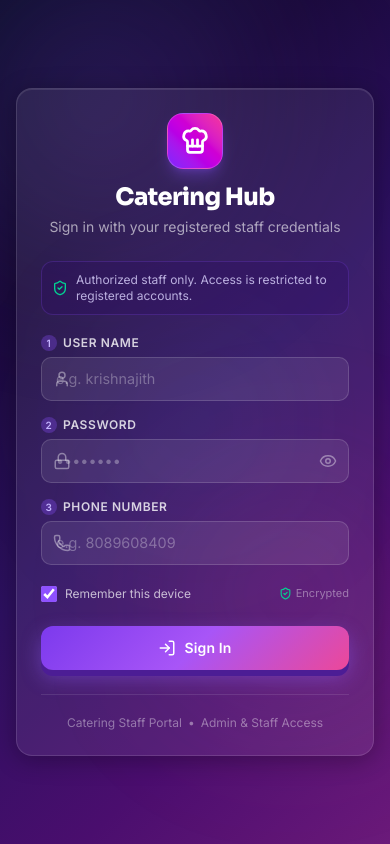
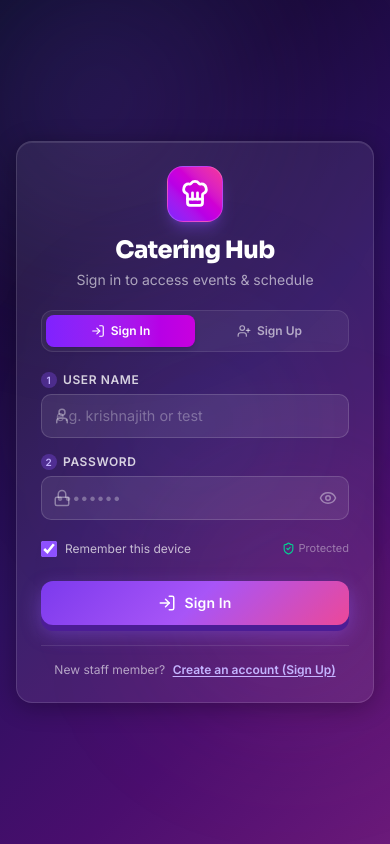
Before and after one commit to Krishnajith041/schedule_app, a React (Vite) app: page /#/login in a window 390 px wide. Built offline with nearby package versions, Linux system fonts and the light colour scheme.

Commit message:
feat: add Sign In & Sign Up tabs, remove phone number from Sign In, and add dynamic cloud fallback for accounts

```diff
--- a/src/app/lib/cloudSync.ts
+++ b/src/app/lib/cloudSync.ts
@@ -30,13 +30,16 @@ export function getInitialCloudConfig(): CloudSyncConfig {
 
   // 1. Check if team invite link parameters exist in URL (e.g. ?syncUrl=...&ws=...)
   try {
-    let search = window.location.search;
-    if (!search && window.location.hash.includes('?')) {
-      search = '?' + window.location.hash.split('?')[1];
+    const currentUrl = new URL(window.location.href);
+    let syncUrlParam = currentUrl.searchParams.get('syncUrl');
+    let wsParam = currentUrl.searchParams.get('ws');
+
+    if (!syncUrlParam && window.location.hash.includes('?')) {
+      const hashQuery = window.location.hash.substring(window.location.hash.indexOf('?') + 1);
+      const hashParams = new URLSearchParams(hashQuery);
+      syncUrlParam = hashParams.get('syncUrl');
+      wsParam = wsParam || hashParams.get('ws');
     }
-    const params = new URLSearchParams(search);
-    const syncUrlParam = params.get('syncUrl');
-    const wsParam = params.get('ws');
 
     if (syncUrlParam || wsParam) {
       const urlConfig: CloudSyncConfig = {
--- a/src/app/pages/LoginPage.tsx
+++ b/src/app/pages/LoginPage.tsx
@@ -7,6 +7,7 @@ import {
   Eye,
   EyeOff,
   LogIn,
+  UserPlus,
   AlertCircle,
   ShieldCheck,
   CheckCircle2,
@@ -18,9 +19,11 @@ import { GlassCard } from '../components/GlassCard';
 import { Button3D } from '../components/Button3D';
 
 export function LoginPage() {
-  const { login, isAuthenticated } = useAuth();
+  const { login, signup, isAuthenticated } = useAuth();
   const navigate = useNavigate();
   const location = useLocation();
+
+  const [mode, setMode] = useState<'signin' | 'signup'>('signin');
 
   const [username, setUsername] = useState('');
   const [password, setPassword] = useState('');
@@ -35,7 +38,7 @@ export function LoginPage() {
     general?: string;
   }>({});
   const [isSubmitting, setIsSubmitting] = useState(false);
-  const [loginSuccess, setLoginSuccess] = useState(false);
+  const [authSuccess, setAuthSuccess] = useState(false);
 
   // If already logged in, redirect to intended page or home
   useEffect(() => {
@@ -45,6 +48,11 @@ export function LoginPage() {
       navigate(destination, { replace: true });
     }
   }, [isAuthenticated, isSubmitting, location.state, navigate]);
+
+  const switchMode = (newMode: 'signin' | 'signup') => {
+    setMode(newMode);
+    setErrors({});
+  };
 
   const validate = () => {
     const newErrors: typeof errors = {};
@@ -64,20 +72,22 @@ export function LoginPage() {
       newErrors.password = 'Password must be at least 6 characters';
     }
 
-    // 3. Phone Number validation
+    // 3. Phone Number validation (ONLY for Sign Up)
+    if (mode === 'signup') {
       const cleanPhone = phoneNumber.replace(/[\s\-()]/g, '');
       const phoneDigits = cleanPhone.replace(/^\+/, '');
       if (!phoneNumber.trim()) {
-      newErrors.phoneNumber = 'Phone number is required';
+        newErrors.phoneNumber = 'Phone number is required for new registration';
       } else if (!/^\+?[0-9]{7,15}$/.test(cleanPhone) || phoneDigits.length < 7) {
         newErrors.phoneNumber = 'Enter a valid phone number (at least 7 digits)';
+      }
     }
 
     setErrors(newErrors);
     return Object.keys(newErrors).length === 0;
   };
 
-  const handleSubmit = (e: FormEvent) => {
+  const handleSubmit = async (e: FormEvent) => {
     e.preventDefault();
     setErrors({});
 
@@ -87,31 +97,58 @@ export function LoginPage() {
 
     setIsSubmitting(true);
 
-    setTimeout(() => {
-      const result = login({
+    try {
+      if (mode === 'signin') {
+        const result = await login({
           username,
-        phoneNumber,
           password,
         });
 
         if (result.success) {
-        setLoginSuccess(true);
+          setAuthSuccess(true);
           setTimeout(() => {
             const destination =
               (location.state as { from?: { pathname?: string } })?.from?.pathname || '/';
             navigate(destination, { replace: true });
-        }, 500);
+          }, 450);
         } else {
           setIsSubmitting(false);
           if (result.reason === 'not_found') {
             setErrors({ general: result.message });
           } else if (result.reason === 'wrong_password') {
             setErrors({ password: result.message });
-        } else if (result.reason === 'wrong_phone') {
-          setErrors({ phoneNumber: result.message });
+          } else {
+            setErrors({ general: result.message });
           }
         }
+      } else {
+        // Sign Up
+        const result = await signup({
+          username,
+          password,
+          phoneNumber,
+        });
+
+        if (result.success) {
+          setAuthSuccess(true);
+          setTimeout(() => {
+            const destination =
+              (location.state as { from?: { pathname?: string } })?.from?.pathname || '/';
+            navigate(destination, { replace: true });
           }, 450);
+        } else {
+          setIsSubmitting(false);
+          if (result.reason === 'user_exists') {
+            setErrors({ username: result.message });
+          } else {
+            setErrors({ general: result.message });
+          }
+        }
+      }
+    } catch {
+      setIsSubmitting(false);
+      setErrors({ general: 'An unexpected error occurred. Please try again.' });
+    }
   };
 
   return (
@@ -121,11 +158,11 @@ export function LoginPage() {
       <div className="glow-orb glow-orb-2" aria-hidden />
       <div className="glow-orb glow-orb-3" aria-hidden />
 
-      {/* Main Login Card */}
+      {/* Main Auth Card */}
       <div className="relative z-10 w-full max-w-md my-8 animate-fade-in-up">
         <GlassCard className="p-6 sm:p-8 border border-white/15 shadow-2xl backdrop-blur-xl">
           {/* Header & Logo */}
-          <div className="text-center mb-6">
+          <div className="text-center mb-5">
             <div className="inline-flex items-center justify-center w-14 h-14 rounded-2xl bg-gradient-to-tr from-violet-600 via-fuchsia-600 to-pink-500 text-white shadow-lg shadow-violet-500/30 mb-3 border border-white/20">
               <ChefHat size={30} strokeWidth={2.2} />
             </div>
@@ -133,21 +170,56 @@ export function LoginPage() {
               Catering Hub
             </h1>
             <p className="text-sm text-white/60 mt-1">
-              Sign in with your registered staff credentials
+              {mode === 'signin'
+                ? 'Sign in to access events & schedule'
+                : 'Create an account to join the catering staff'}
             </p>
           </div>
 
-          {/* Registered access notice */}
-          <div className="mb-5 flex items-center gap-2 p-2.5 rounded-xl bg-violet-950/30 border border-violet-500/20 text-xs text-violet-200/80">
-            <ShieldCheck size={16} className="text-emerald-400 flex-shrink-0" />
-            <span>Authorized staff only. Access is restricted to registered accounts.</span>
+          {/* Mode Switcher Tabs */}
+          <div className="flex rounded-xl bg-white/5 p-1 mb-5 border border-white/10">
+            <button
+              type="button"
+              onClick={() => switchMode('signin')}
+              className={`flex-1 py-2 text-xs font-semibold rounded-lg transition-all flex items-center justify-center gap-1.5 cursor-pointer ${
+                mode === 'signin'
+                  ? 'bg-gradient-to-r from-violet-600 to-fuchsia-600 text-white shadow-md'
+                  : 'text-white/60 hover:text-white'
+              }`}
+            >
+              <LogIn size={14} />
+              <span>Sign In</span>
+            </button>
+            <button
+              type="button"
+              onClick={() => switchMode('signup')}
+              className={`flex-1 py-2 text-xs font-semibold rounded-lg transition-all flex items-center justify-center gap-1.5 cursor-pointer ${
+                mode === 'signup'
+                  ? 'bg-gradient-to-r from-violet-600 to-fuchsia-600 text-white shadow-md'
+                  : 'text-white/60 hover:text-white'
+              }`}
+            >
+              <UserPlus size={14} />
+              <span>Sign Up</span>
+            </button>
           </div>
 
           {/* General Error Banner */}
           {errors.general && (
-            <div className="mb-4 p-3 rounded-lg bg-red-500/15 border border-red-500/30 flex items-center gap-2.5 text-red-200 text-xs animate-fade-in">
-              <AlertCircle size={16} className="text-red-400 flex-shrink-0" />
+            <div className="mb-4 p-3 rounded-lg bg-red-500/15 border border-red-500/30 flex items-start gap-2.5 text-red-200 text-xs animate-fade-in">
+              <AlertCircle size={16} className="text-red-400 flex-shrink-0 mt-0.5" />
+              <div className="flex-1">
                 <span>{errors.general}</span>
+                {mode === 'signin' && (
+                  <button
+                    type="button"
+                    onClick={() => switchMode('signup')}
+                    className="block text-violet-300 hover:text-white font-semibold underline underline-offset-2 mt-1 cursor-pointer"
+                  >
+                    Tap here to Sign Up instead
+                  </button>
+                )}
+              </div>
             </div>
           )}
 
@@ -157,7 +229,7 @@ export function LoginPage() {
             <div>
               <div className="flex items-center justify-between mb-1.5">
                 <label
-                  htmlFor="login-username"
+                  htmlFor="auth-username"
                   className="text-xs font-semibold uppercase tracking-wider text-white/80 flex items-center gap-1.5"
                 >
                   <span className="flex items-center justify-center w-4 h-4 rounded-full bg-violet-500/30 text-violet-300 text-[10px] font-bold">
@@ -181,7 +253,7 @@ export function LoginPage() {
                   <User size={18} />
                 </div>
                 <input
-                  id="login-username"
+                  id="auth-username"
                   type="text"
                   autoComplete="username"
                   value={username}
@@ -191,7 +263,7 @@ export function LoginPage() {
                       setErrors((prev) => ({ ...prev, username: undefined, general: undefined }));
                     }
                   }}
-                  placeholder="e.g. krishnajith"
+                  placeholder={mode === 'signin' ? 'e.g. krishnajith or test' : 'Choose a username (min 3 chars)'}
                   className={`glass-input pl-10 pr-3 ${
                     errors.username ? 'border-red-500/60 focus:border-red-400' : ''
                   }`}
@@ -210,7 +282,7 @@ export function LoginPage() {
             <div>
               <div className="flex items-center justify-between mb-1.5">
                 <label
-                  htmlFor="login-password"
+                  htmlFor="auth-password"
                   className="text-xs font-semibold uppercase tracking-wider text-white/80 flex items-center gap-1.5"
                 >
                   <span className="flex items-center justify-center w-4 h-4 rounded-full bg-violet-500/30 text-violet-300 text-[10px] font-bold">
@@ -224,9 +296,9 @@ export function LoginPage() {
                   <Lock size={18} />
                 </div>
                 <input
-                  id="login-password"
+                  id="auth-password"
                   type={showPassword ? 'text' : 'password'}
-                  autoComplete="current-password"
+                  autoComplete={mode === 'signin' ? 'current-password' : 'new-password'}
                   value={password}
                   onChange={(e) => {
                     setPassword(e.target.value);
@@ -256,11 +328,12 @@ export function LoginPage() {
               )}
             </div>
 
-            {/* 3. Phone Number */}
-            <div>
+            {/* 3. Phone Number (ONLY shown for Sign Up) */}
+            {mode === 'signup' && (
+              <div className="animate-fade-in-up">
                 <div className="flex items-center justify-between mb-1.5">
                   <label
-                  htmlFor="login-phone"
+                    htmlFor="auth-phone"
                     className="text-xs font-semibold uppercase tracking-wider text-white/80 flex items-center gap-1.5"
                   >
                     <span className="flex items-center justify-center w-4 h-4 rounded-full bg-violet-500/30 text-violet-300 text-[10px] font-bold">
@@ -274,7 +347,7 @@ export function LoginPage() {
                     <Phone size={18} />
                   </div>
                   <input
-                  id="login-phone"
+                    id="auth-phone"
                     type="tel"
                     autoComplete="tel"
                     value={phoneNumber}
@@ -290,12 +363,17 @@ export function LoginPage() {
                     aria-describedby={errors.phoneNumber ? 'phone-error' : undefined}
                   />
                 </div>
-              {errors.phoneNumber && (
+                {errors.phoneNumber ? (
                   <p id="phone-error" className="text-red-300 text-xs mt-1.5 flex items-center gap-1">
                     <AlertCircle size={12} /> {errors.phoneNumber}
                   </p>
+                ) : (
+                  <p className="text-[11px] text-white/40 mt-1">
+                    Used for staff identification in the schedule
+                  </p>
                 )}
               </div>
+            )}
 
             {/* Remember Me */}
             <div className="flex items-center justify-between pt-1">
@@ -311,7 +389,7 @@ export function LoginPage() {
 
               <span className="text-[11px] text-white/40 flex items-center gap-1">
                 <ShieldCheck size={13} className="text-emerald-400" />
-                <span>Encrypted</span>
+                <span>Protected</span>
               </span>
             </div>
 
@@ -320,36 +398,59 @@ export function LoginPage() {
               <Button3D
                 variant="primary"
                 type="submit"
-                disabled={isSubmitting || loginSuccess}
+                disabled={isSubmitting || authSuccess}
                 className="w-full justify-center text-sm font-semibold py-3 gap-2"
               >
-                {loginSuccess ? (
+                {authSuccess ? (
                   <>
                     <CheckCircle2 size={18} className="text-emerald-300 animate-bounce" />
-                    <span>Signing in...</span>
+                    <span>{mode === 'signin' ? 'Signing in...' : 'Account created! Signing in...'}</span>
                   </>
                 ) : isSubmitting ? (
                   <>
                     <span className="w-4 h-4 border-2 border-white/30 border-t-white rounded-full animate-spin" />
-                    <span>Verifying details...</span>
+                    <span>{mode === 'signin' ? 'Verifying...' : 'Registering...'}</span>
+                  </>
+                ) : mode === 'signin' ? (
+                  <>
+                    <LogIn size={18} />
+                    <span>Sign In</span>
                   </>
                 ) : (
                   <>
-                    <LogIn size={18} />
-                    <span>Sign In</span>
+                    <UserPlus size={18} />
+                    <span>Create Account (Sign Up)</span>
                   </>
                 )}
               </Button3D>
             </div>
           </form>
 
-          {/* Footer note */}
-          <div className="mt-6 pt-5 border-t border-white/10 text-center">
-            <p className="text-xs text-white/40 flex items-center justify-center gap-1.5">
-              <span>Catering Staff Portal</span>
-              <span>•</span>
-              <span>Admin & Staff Access</span>
+          {/* Toggle between Sign In and Sign Up */}
+          <div className="mt-5 pt-4 border-t border-white/10 text-center text-xs text-white/60">
+            {mode === 'signin' ? (
+              <p>
+                New staff member?{' '}
+                <button
+                  type="button"
+                  onClick={() => switchMode('signup')}
+                  className="text-violet-300 hover:text-white font-semibold underline underline-offset-2 ml-1 cursor-pointer"
+                >
+                  Create an account (Sign Up)
+                </button>
               </p>
+            ) : (
+              <p>
+                Already have an account?{' '}
+                <button
+                  type="button"
+                  onClick={() => switchMode('signin')}
+                  className="text-violet-300 hover:text-white font-semibold underline underline-offset-2 ml-1 cursor-pointer"
+                >
+                  Sign In here
+                </button>
+              </p>
+            )}
           </div>
         </GlassCard>
       </div>
--- a/src/app/state/AuthContext.ts
+++ b/src/app/state/AuthContext.ts
@@ -20,16 +20,26 @@ export interface AuthUser {
 
 export type LoginResult =
   | { success: true }
-  | { success: false; reason: 'not_found' | 'wrong_password' | 'wrong_phone'; message: string };
+  | {
+      success: false;
+      reason: 'not_found' | 'wrong_password' | 'wrong_phone' | 'user_exists' | 'invalid_input';
+      message: string;
+    };
 
 export interface AuthContextValue {
   user: AuthUser | null;
   isAuthenticated: boolean;
-  login: (credentials: { username: string; phoneNumber: string; password: string }) => LoginResult;
+  login: (credentials: { username: string; password: string }) => Promise<LoginResult>;
+  signup: (data: { username: string; password: string; phoneNumber: string }) => Promise<LoginResult>;
   logout: () => void;
   // User Registry Management (Admin functions)
   allUsers: RegisteredUser[];
-  addUser: (newUser: { username: string; phoneNumber: string; password: string; role: UserRole }) => { success: boolean; error?: string };
+  addUser: (newUser: {
+    username: string;
+    phoneNumber: string;
+    password: string;
+    role: UserRole;
+  }) => { success: boolean; error?: string };
   updateUserRole: (username: string, role: UserRole) => void;
   deleteUser: (username: string) => { success: boolean; error?: string };
 }
--- a/src/app/state/AuthProvider.tsx
+++ b/src/app/state/AuthProvider.tsx
@@ -139,26 +139,58 @@ export function AuthProvider({ children }: { children: ReactNode }) {
   }, []);
 
   const login = useCallback(
-    (credentials: {
+    async (credentials: {
       username: string;
-      phoneNumber: string;
       password: string;
-    }): LoginResult => {
+    }): Promise<LoginResult> => {
       const trimmedUser = credentials.username.trim();
       const trimmedPass = credentials.password;
-      const cleanPhone = normalizePhone(credentials.phoneNumber);
 
-      const users = loadLocalUsers();
-      const found = users.find(
+      if (!trimmedUser) {
+        return { success: false, reason: 'invalid_input', message: 'User name is required.' };
+      }
+      if (!trimmedPass) {
+        return { success: false, reason: 'invalid_input', message: 'Password is required.' };
+      }
+
+      let users = loadLocalUsers();
+      let found = users.find(
         u => u.username.toLowerCase() === trimmedUser.toLowerCase()
       );
+
+      // If user not found in local storage, check if cloud sync has it
+      if (!found) {
+        const cloudConfig = getInitialCloudConfig();
+        if (cloudConfig.enabled && cloudConfig.firebaseUrl) {
+          try {
+            const remoteUsers = await fetchUsersFromCloud(cloudConfig);
+            if (Array.isArray(remoteUsers) && remoteUsers.length > 0) {
+              const mergedMap = new Map<string, RegisteredUser>();
+              mergedMap.set(ROOT_ADMIN.username.toLowerCase(), ROOT_ADMIN);
+              users.forEach(u => mergedMap.set(u.username.toLowerCase(), u));
+              (remoteUsers as RegisteredUser[]).forEach(u => {
+                if (u && u.username) {
+                  mergedMap.set(u.username.toLowerCase(), u);
+                }
+              });
+              users = Array.from(mergedMap.values());
+              saveLocalUsers(users);
+              setAllUsers(users);
+              found = users.find(
+                u => u.username.toLowerCase() === trimmedUser.toLowerCase()
+              );
+            }
+          } catch {
+            // ignore network issues during fallback
+          }
+        }
+      }
 
       if (!found) {
         return {
           success: false,
           reason: 'not_found',
-          message:
-            'No registered account found with this username. Only registered staff can access Catering Hub. Contact admin.',
+          message: `No registered account found with username "${trimmedUser}". Please check spelling, or tap Sign Up above to register a new account.`,
         };
       }
 
@@ -172,20 +204,10 @@ export function AuthProvider({ children }: { children: ReactNode }) {
         };
       }
 
-      // Check phone number digits
-      const registeredPhone = normalizePhone(found.phoneNumber);
-      if (registeredPhone !== cleanPhone) {
-        return {
-          success: false,
-          reason: 'wrong_phone',
-          message: 'Phone number does not match registered account.',
-        };
-      }
-
       // Successful login
       const now = new Date().toISOString();
       const updatedUsers = users.map(u =>
-        u.username.toLowerCase() === found.username.toLowerCase()
+        u.username.toLowerCase() === found!.username.toLowerCase()
           ? { ...u, lastLoginAt: now }
           : u
       );
@@ -201,6 +223,109 @@ export function AuthProvider({ children }: { children: ReactNode }) {
         username: found.username,
         phoneNumber: found.phoneNumber,
         role: found.role,
+        loginTime: now,
+      };
+
+      setUser(authUser);
+      try {
+        localStorage.setItem(STORAGE_AUTH_KEY, JSON.stringify(authUser));
+      } catch {
+        // Storage quota
+      }
+
+      return { success: true };
+    },
+    []
+  );
+
+  const signup = useCallback(
+    async (data: {
+      username: string;
+      password: string;
+      phoneNumber: string;
+    }): Promise<LoginResult> => {
+      const trimmedUser = data.username.trim();
+      const trimmedPass = data.password;
+      const cleanPhone = normalizePhone(data.phoneNumber);
+
+      if (!trimmedUser || trimmedUser.length < 3) {
+        return {
+          success: false,
+          reason: 'invalid_input',
+          message: 'User name must be at least 3 characters.',
+        };
+      }
+      if (!trimmedPass || trimmedPass.length < 6) {
+        return {
+          success: false,
+          reason: 'invalid_input',
+          message: 'Password must be at least 6 characters.',
+        };
+      }
+      if (!cleanPhone || cleanPhone.length < 7) {
+        return {
+          success: false,
+          reason: 'invalid_input',
+          message: 'Enter a valid phone number (at least 7 digits).',
+        };
+      }
+
+      let currentUsers = loadLocalUsers();
+
+      // Check remote users first if cloud enabled
+      const cloudConfig = getInitialCloudConfig();
+      if (cloudConfig.enabled && cloudConfig.firebaseUrl) {
+        try {
+          const remoteUsers = await fetchUsersFromCloud(cloudConfig);
+          if (Array.isArray(remoteUsers) && remoteUsers.length > 0) {
+            const mergedMap = new Map<string, RegisteredUser>();
+            mergedMap.set(ROOT_ADMIN.username.toLowerCase(), ROOT_ADMIN);
+            currentUsers.forEach(u => mergedMap.set(u.username.toLowerCase(), u));
+            (remoteUsers as RegisteredUser[]).forEach(u => {
+              if (u && u.username) mergedMap.set(u.username.toLowerCase(), u);
+            });
+            currentUsers = Array.from(mergedMap.values());
+            saveLocalUsers(currentUsers);
+            setAllUsers(currentUsers);
+          }
+        } catch {
+          // ignore
+        }
+      }
+
+      const existing = currentUsers.find(
+        u => u.username.toLowerCase() === trimmedUser.toLowerCase()
+      );
+      if (existing) {
+        return {
+          success: false,
+          reason: 'user_exists',
+          message: `Username "${trimmedUser}" is already registered. Please switch to Sign In.`,
+        };
+      }
+
+      const now = new Date().toISOString();
+      const newUser: RegisteredUser = {
+        username: trimmedUser,
+        passwordHash: btoa(trimmedPass),
+        phoneNumber: data.phoneNumber.trim(),
+        role: 'staff', // New public registrations get Staff role
+        createdAt: now,
+        lastLoginAt: now,
+      };
+
+      const updatedUsers = [...currentUsers, newUser];
+      saveLocalUsers(updatedUsers);
+      setAllUsers(updatedUsers);
+
+      if (cloudConfig.enabled && cloudConfig.firebaseUrl) {
+        pushUsersToCloud(updatedUsers, cloudConfig);
+      }
+
+      const authUser: AuthUser = {
+        username: newUser.username,
+        phoneNumber: newUser.phoneNumber,
+        role: newUser.role,
         loginTime: now,
       };
 
@@ -336,6 +461,7 @@ export function AuthProvider({ children }: { children: ReactNode }) {
         user,
         isAuthenticated: !!user,
         login,
+        signup,
         logout,
         allUsers,
         addUser,
```
Lines whose indentation alone changed are shown as unchanged.
